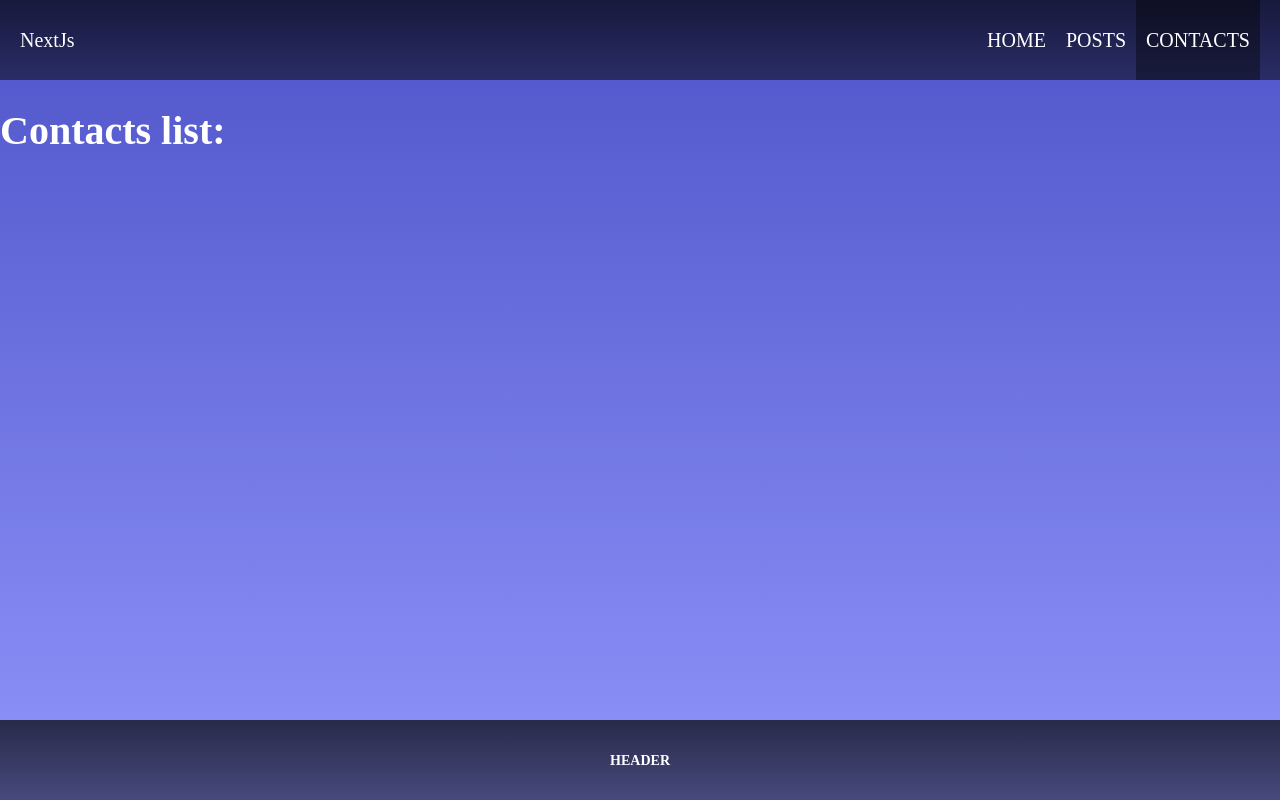
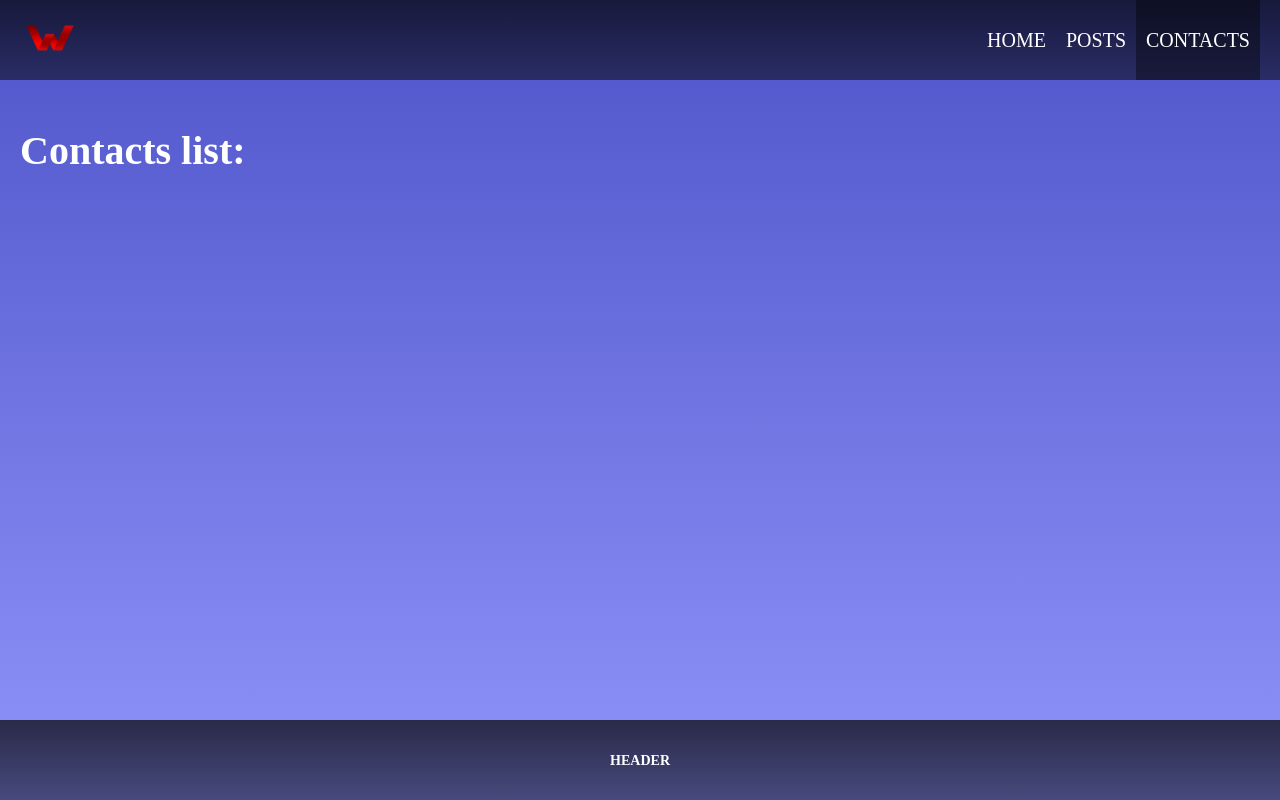
Before and after one commit to happycrew/nextjs-webdev, a Next.js app: page /contacts in a window 1280 px wide. Built offline with nearby package versions, Linux system fonts and the light colour scheme.

Commit message:
feat: images and metadata (#5)

```diff
--- a/components/Navbar.js
+++ b/components/Navbar.js
@@ -1,5 +1,6 @@
 import styles from '../styles/Navbar.module.scss';
 import Link from 'next/link';
+import Image from 'next/image';
 import { useRouter } from 'next/router';
 
 const navigation = [
@@ -10,11 +11,12 @@ const navigation = [
 
 const Navbar = () => {
   const { pathname } = useRouter();
-  console.log(pathname);
 
   return (
     <nav className={styles.nav}>
-      <div className={styles.logo}>NextJs</div>
+      <div className={styles.logo}>
+        <Image src="/logo.png" width="60" height="60" alt="logo" />
+      </div>
       <div className={styles.links}>
         {navigation.map(({ id, title, path }) => (
           <Link
--- a/pages/_app.js
+++ b/pages/_app.js
@@ -1,10 +1,22 @@
 import Layout from '@/components/Layout';
+import Head from 'next/head';
 import '@/styles/globals.scss';
 
 const MyApp = ({ Component, pageProps }) => (
-  <Layout>
-    <Component {...pageProps} />
-  </Layout>
+  <>
+    <Head>
+      <title>NextJS APP</title>
+      <link
+        href="https://fonts.googleapis.com/css2?family=Montserrat:wght@300&display=swap"
+        rel="stylesheet"
+      />
+    </Head>
+    <Layout>
+      <main>
+        <Component {...pageProps} />
+      </main>
+    </Layout>
+  </>
 );
 
 export default MyApp;
--- a/pages/_document.js
+++ b/pages/_document.js
@@ -3,9 +3,7 @@ import { Html, Head, Main, NextScript } from 'next/document';
 export default function Document() {
   return (
     <Html lang="en">
-      <Head>
-        <title>NextJS</title>
-      </Head>
+      <Head />
       <body>
         <Main />
         <NextScript />
```
Also changed, not shown: public/logo.png (added), public/youtube.png (added).
